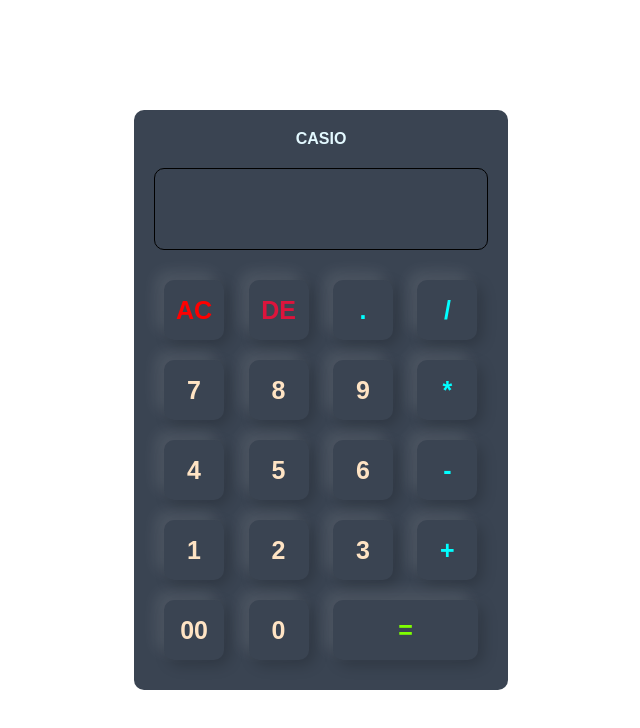
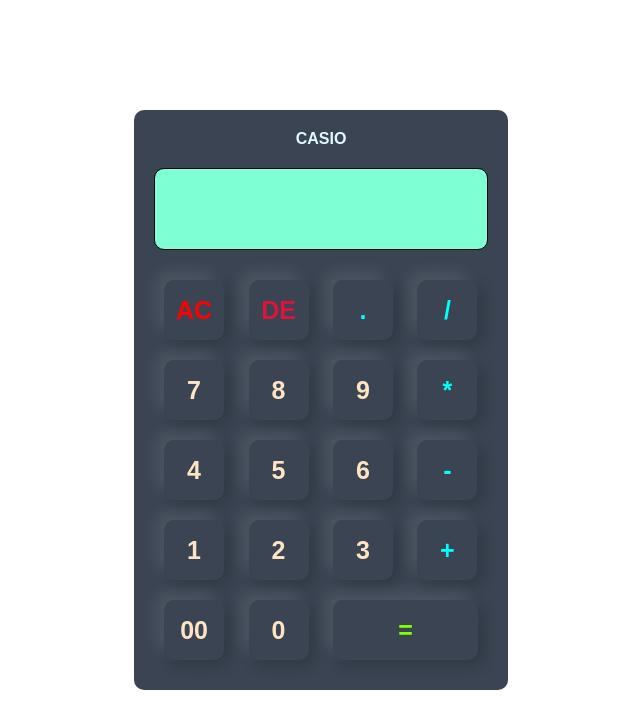
Before and after one commit to Anupam00/simplecalculator, a plain HTML site: page index.html in a window 1280 px wide. Shown: the whole page, without its empty margins (319-959 px from the left). Drawn offline with Linux system fonts and the light colour scheme.

Commit message:
Added background display color of the display

```diff
--- a/styles.css
+++ b/styles.css
@@ -46,13 +46,15 @@ form .display{
     margin:20px 0;
     border: black solid 1px;
     border-radius: 10px;
+    background: aquamarine;
 }
 
 form .display input{
     text-align: right;
     flex: 1;
-    font-size: 45px;
+    font-size: 43px;
     box-shadow: none;
+    color: black;
 }
 
 form input.equal{
```
